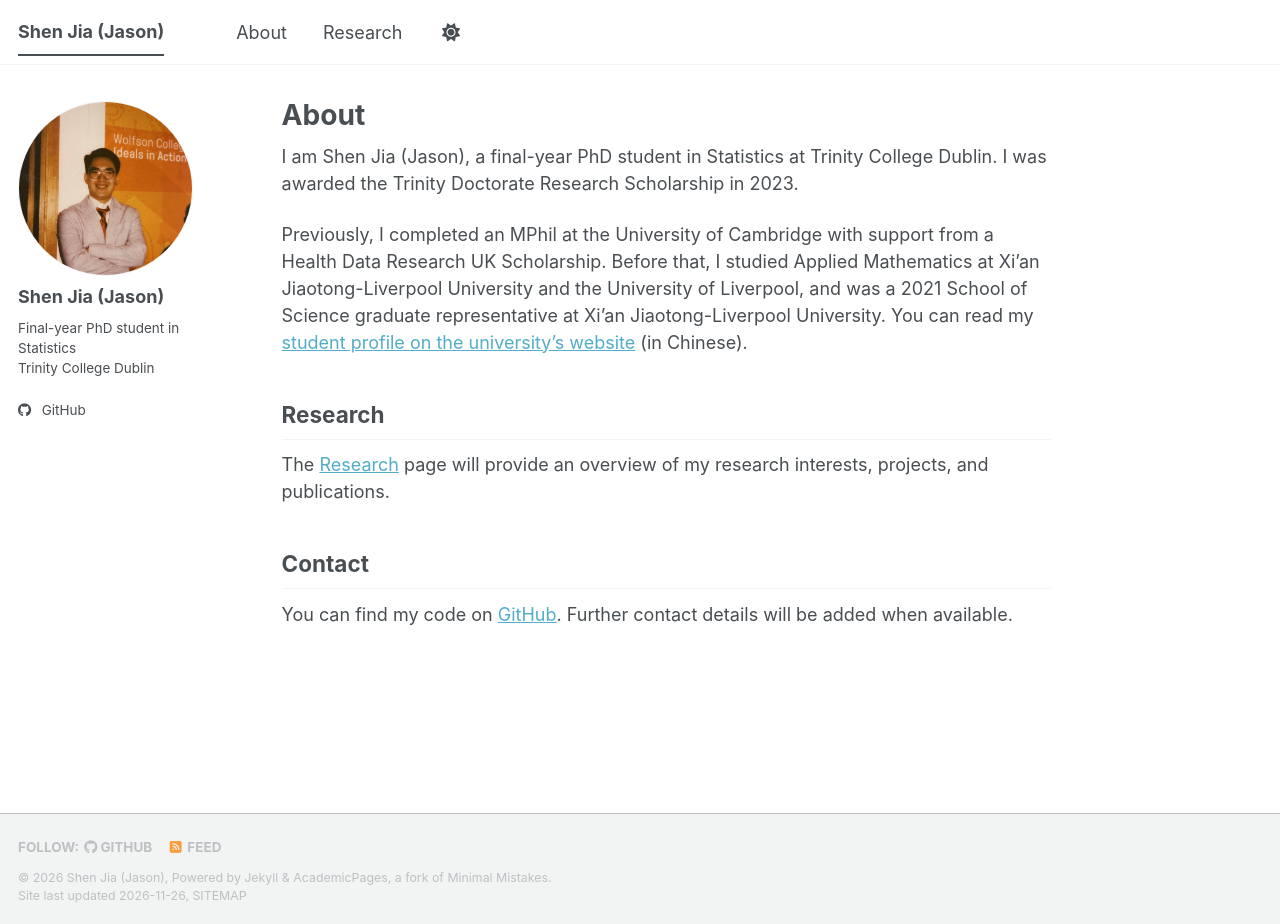
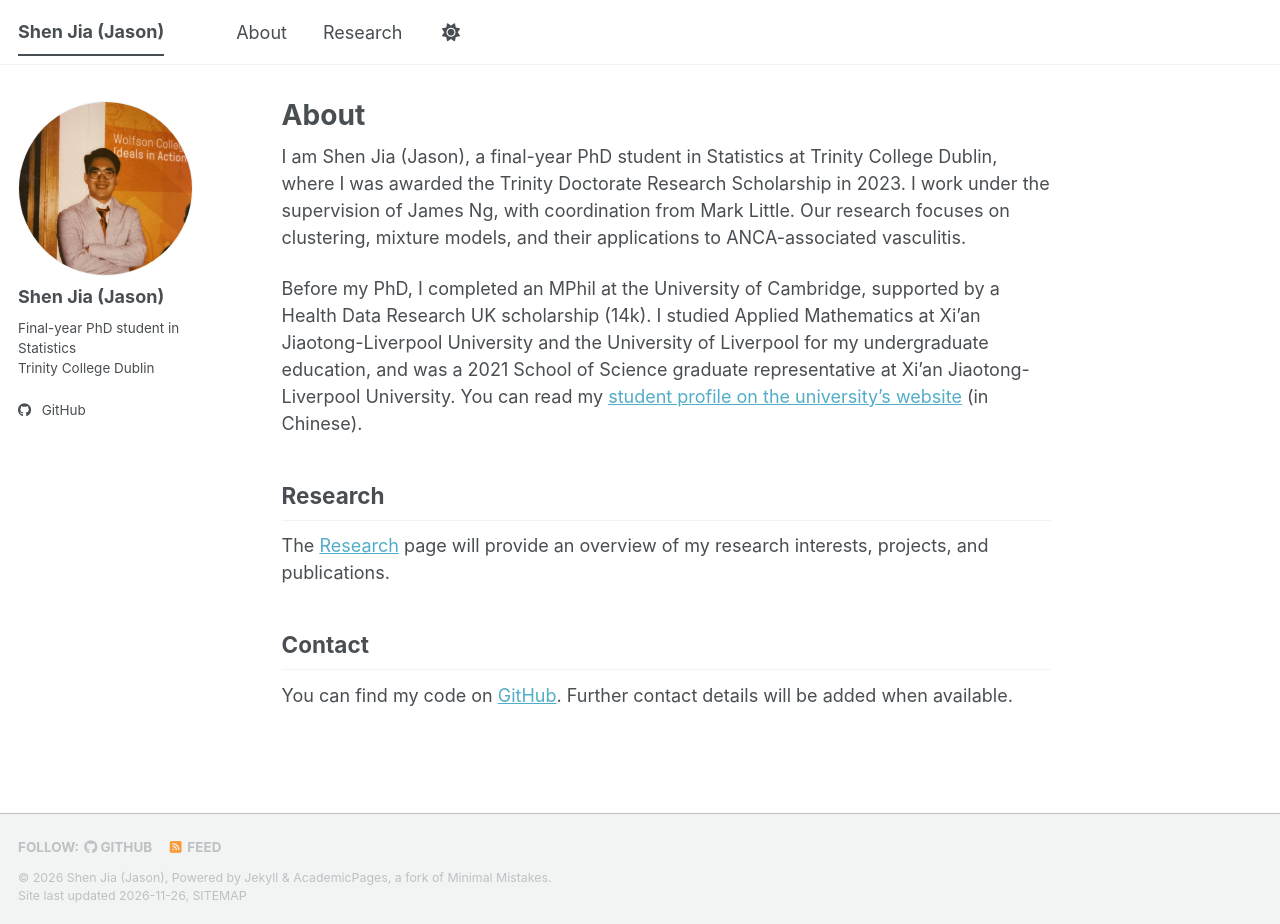
Before and after one commit to sj-631/sj-631.github.io, a Jekyll site: the page built from _pages/about.md, in a window 1280 px wide and 924 px high. Built offline with Jekyll 4.4.1, drawn with Linux system fonts in a browser that asks for light colours; a script bundle is joined from its source files by our own code; a style sheet for code colours, icons or effects is not loaded.

Commit message:
Refine academic biography and research focus

```diff
--- a/_pages/about.md
+++ b/_pages/about.md
@@ -4,9 +4,9 @@ title: "About"
 author_profile: true
 ---
 
-I am Shen Jia (Jason), a final-year PhD student in Statistics at Trinity College Dublin. I was awarded the Trinity Doctorate Research Scholarship in 2023.
+I am Shen Jia (Jason), a final-year PhD student in Statistics at Trinity College Dublin, where I was awarded the Trinity Doctorate Research Scholarship in 2023. I work under the supervision of James Ng, with coordination from Mark Little. Our research focuses on clustering, mixture models, and their applications to ANCA-associated vasculitis.
 
-Previously, I completed an MPhil at the University of Cambridge with support from a Health Data Research UK Scholarship. Before that, I studied Applied Mathematics at Xi'an Jiaotong-Liverpool University and the University of Liverpool, and was a 2021 School of Science graduate representative at Xi'an Jiaotong-Liverpool University. You can read my [student profile on the university's website](https://www.xjtlu.edu.cn/zh/news/2021/06/xuezigushijiashen) (in Chinese).
+Before my PhD, I completed an MPhil at the University of Cambridge, supported by a Health Data Research UK scholarship (14k). I studied Applied Mathematics at Xi'an Jiaotong-Liverpool University and the University of Liverpool for my undergraduate education, and was a 2021 School of Science graduate representative at Xi'an Jiaotong-Liverpool University. You can read my [student profile on the university's website](https://www.xjtlu.edu.cn/zh/news/2021/06/xuezigushijiashen) (in Chinese).
 
 ## Research
 
```
